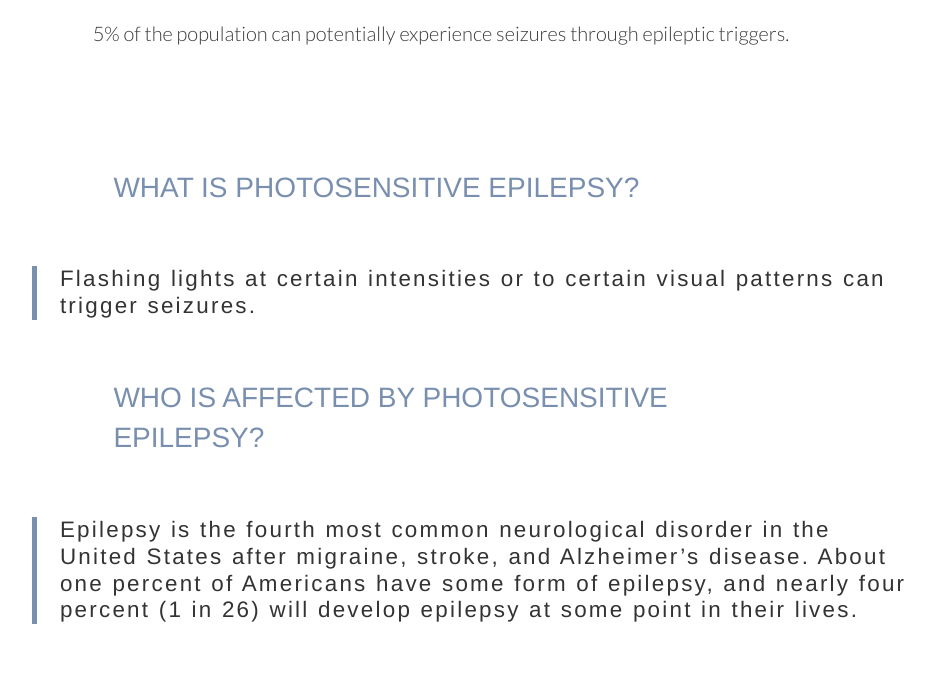
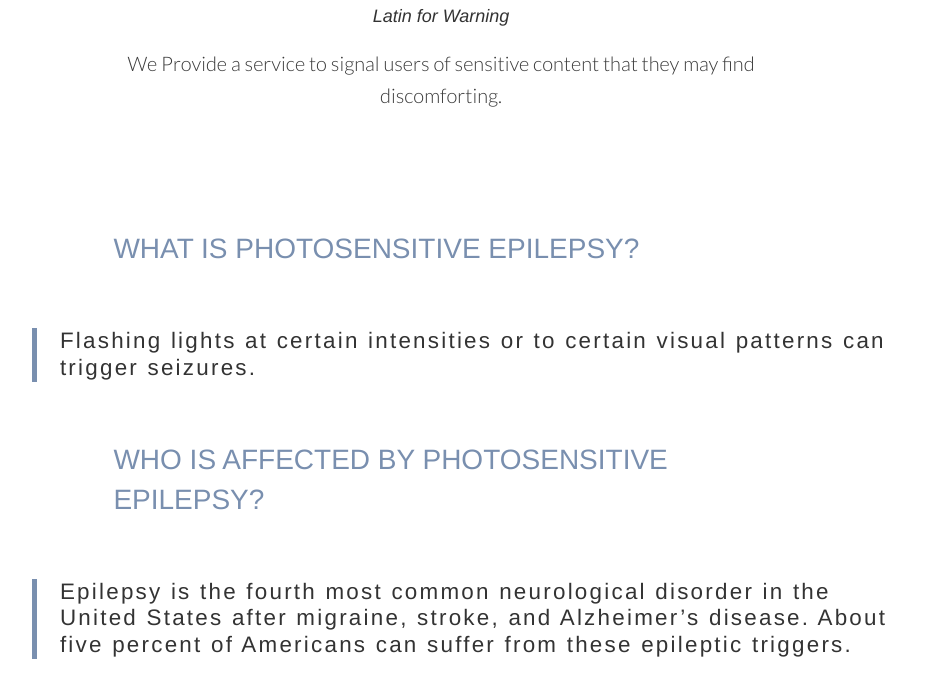
Before and after one commit to digitaldina/seizureSite, a plain HTML site: page Index.html in a window 1280 px wide. Shown: the part 927-1624 px from the top of the page, without its empty margins (199-1132 px from the left). Drawn offline with nearby package versions, Linux system fonts and the light colour scheme; some packages are replaced by stand-ins of ours.

Commit message:
Add files via upload

```diff
--- a/Index.html
+++ b/Index.html
@@ -74,10 +74,11 @@
 		<div class="col-md-8 col-md-offset-2">
 			<div class="heading">
 				<h3><span>Monitum</span></h3>
+				<h4><i><span>Latin for Warning</span></i></h4>
 			</div>
 			<div class="sub-heading">
 				<p>
-					5% of the population can potentially experience seizures through epileptic triggers.
+					We Provide a service to signal users of sensitive content that they may find discomforting.
  				</p>
 			</div>
 		</div>
@@ -88,7 +89,7 @@
 				<p class="sei-title">What is photosensitive epilepsy?</p>
 				<p class="sei-body">Flashing lights at certain intensities or to certain visual patterns can trigger seizures.</p>
 				<p class="sei-title">Who is affected by photosensitive epilepsy?</p>
-				<p class="sei-body">Epilepsy is the fourth most common neurological disorder in the United States after migraine, stroke, and Alzheimer’s disease. About one percent of Americans have some form of epilepsy, and nearly four percent (1 in 26) will develop epilepsy at some point in their lives.</p></div>
+				<p class="sei-body">Epilepsy is the fourth most common neurological disorder in the United States after migraine, stroke, and Alzheimer’s disease. About five percent of Americans can suffer from these epileptic triggers.</p></div>
 		</div>
 	</div>
 </div>
@@ -182,6 +183,7 @@
 	</div>
 </div>
 </footer>
+
 <a href="#" class="scrollup"><i class="fa fa-angle-up fa-2x"></i></a>
 <!-- javascript -->
 <script src="assets/js/jquery-1.9.1.min.js"></script>
@@ -207,6 +209,7 @@
         viewportFactor : 0.2
     } );
 </script>
+
 <script>
 	$(document).ready(function(){
 	  $('#slippry-slider').slippry(
@@ -220,7 +223,6 @@
 			preload: 'visible',
 			pager: false,
 		}
-
 	  )
 	});
 </script>
```
Lines whose indentation alone changed are shown as unchanged.
